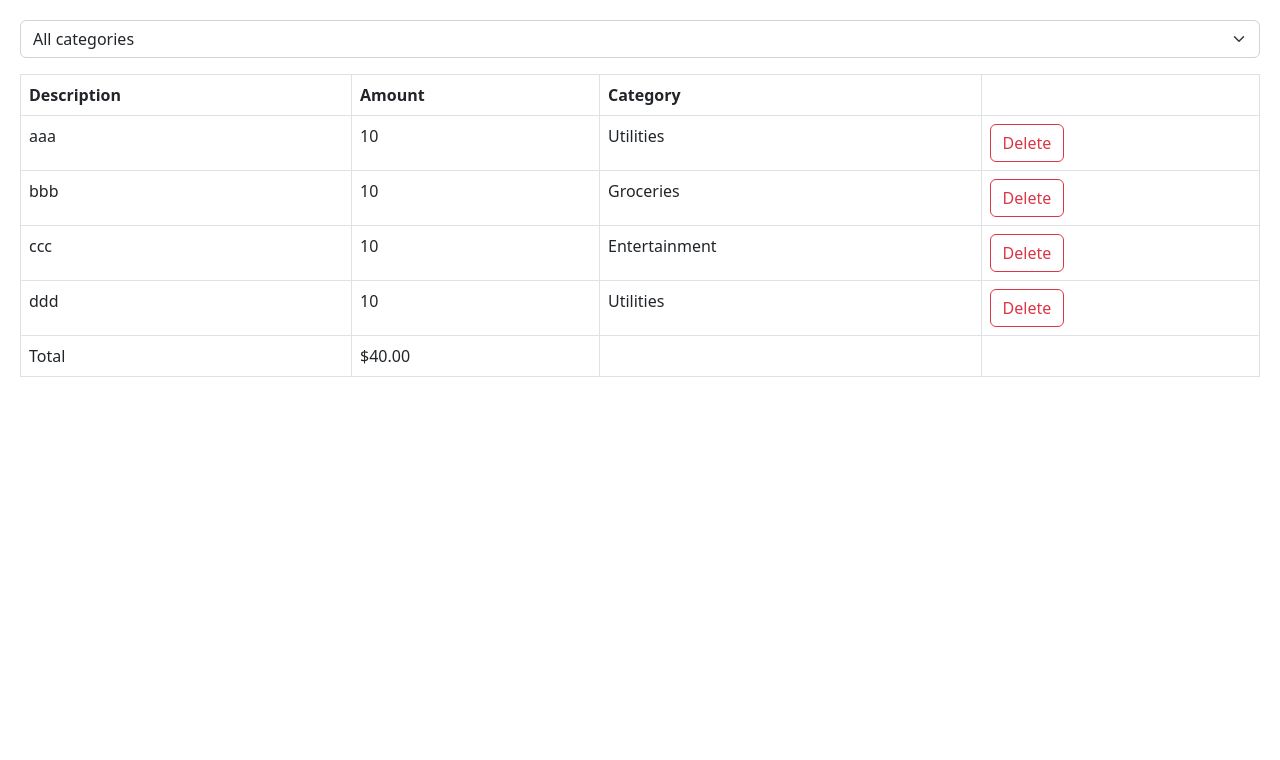
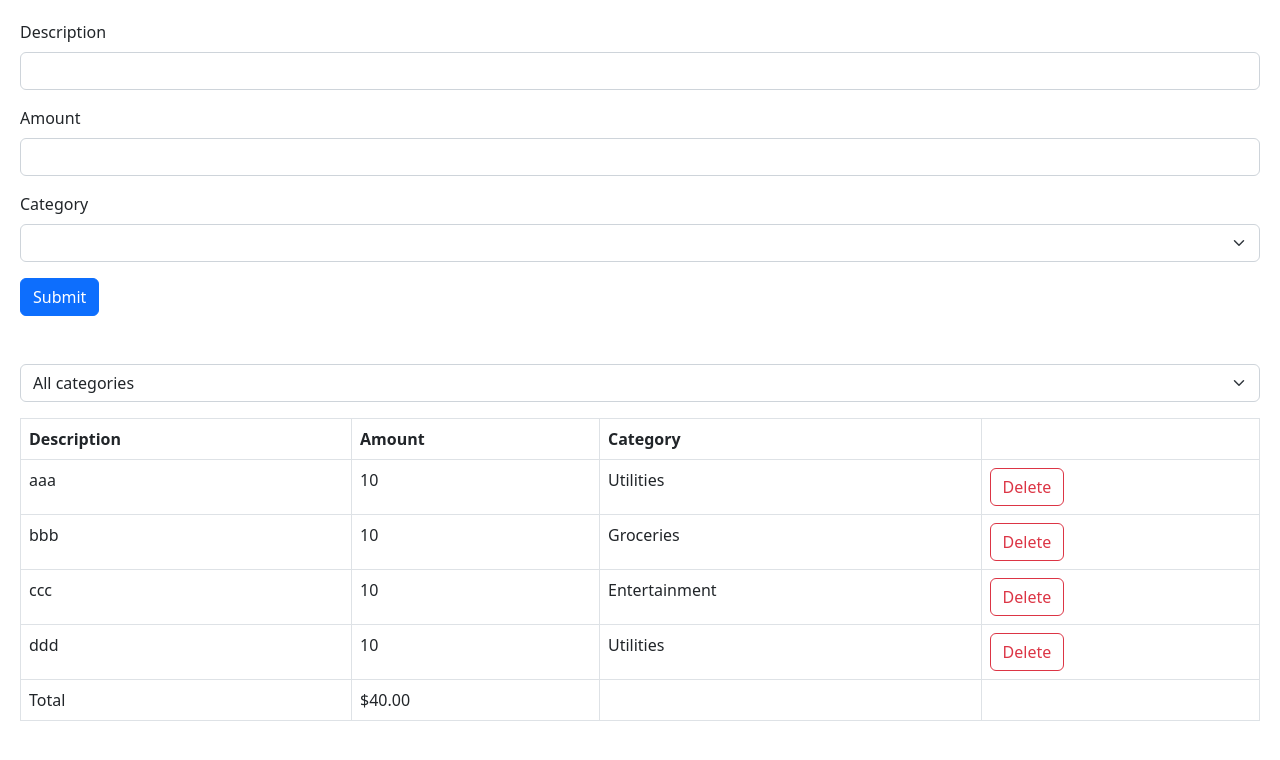
Before and after one commit to mjr2595/react-ts-form, a React (Vite) app in the folder react-ts-form/: page / in a window 1280 px wide. Shown: the top 760 px of the page. Built offline with nearby package versions, Linux system fonts and the light colour scheme.

Commit message:
ExpenseForm

```diff
--- a/react-ts-form/src/App.tsx
+++ b/react-ts-form/src/App.tsx
@@ -2,6 +2,9 @@
 import "./App.css";
 import ExpenseList from "./components/ExpenseList";
 import ExpenseFilter from "./components/ExpenseFilter";
+import ExpenseForm from "./components/ExpenseForm";
+
+export const categories = ["Groceries", "Utilities", "Entertainment"];
 
 function App() {
   const [selectedCategory, setSelectedCategory] = useState("");
@@ -19,6 +22,9 @@
 
   return (
     <div>
+      <div className="mb-5">
+        <ExpenseForm />
+      </div>
       <div className="mb-3">
         <ExpenseFilter onSelectCategory={(category) => setSelectedCategory(category)} />
       </div>
--- a/react-ts-form/src/components/ExpenseFilter.tsx
+++ b/react-ts-form/src/components/ExpenseFilter.tsx
@@ -1,3 +1,5 @@
+import { categories } from "../App";
+
 interface Props {
   onSelectCategory: (category: string) => void;
 }
@@ -6,9 +8,11 @@
   return (
     <select className="form-select" onChange={(event) => onSelectCategory(event.target.value)}>
       <option value="">All categories</option>
-      <option value="Groceries">Groceries</option>
-      <option value="Utilities">Utilities</option>
-      <option value="Entertainment">Entertainment</option>
+      {categories.map((category) => (
+        <option key={category} value={category}>
+          {category}
+        </option>
+      ))}
     </select>
   );
 };
--- /dev/null
+++ b/react-ts-form/src/components/ExpenseForm.tsx
@@ -0,0 +1,36 @@
+import { categories } from "../App";
+
+const ExpenseForm = () => {
+  return (
+    <form>
+      <div className="mb-3">
+        <label htmlFor="description" className="form-label">
+          Description
+        </label>
+        <input id="description" type="text" className="form-control" />
+      </div>
+      <div className="mb-3">
+        <label htmlFor="amount" className="form-label">
+          Amount
+        </label>
+        <input id="amount" type="number" className="form-control" />
+      </div>
+      <div className="mb-3">
+        <label htmlFor="category" className="form-label">
+          Category
+        </label>
+        <select id="category" className="form-select">
+          <option value=""></option>
+          {categories.map((category) => (
+            <option key={category} value={category}>
+              {category}
+            </option>
+          ))}
+        </select>
+      </div>
+      <button className="btn btn-primary">Submit</button>
+    </form>
+  );
+};
+
+export default ExpenseForm;
```
